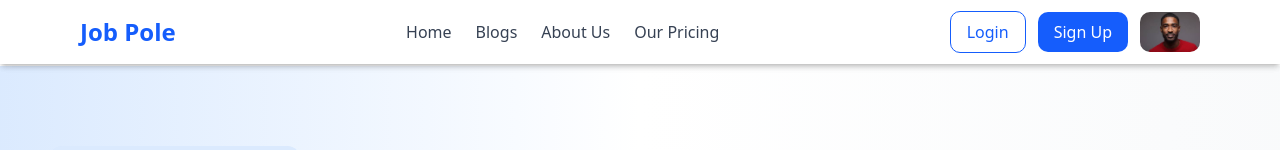
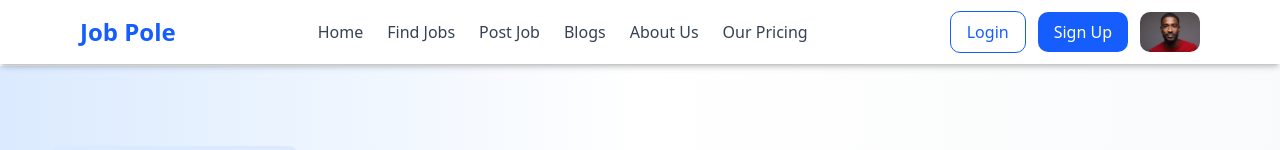
Before and after one commit to MdBiplob13/Job_Portal, a Next.js app: page / in a window 1280 px wide. Shown: the top 150 px of the page. Built offline with nearby package versions, Linux system fonts and the light colour scheme.

Commit message:
update navbar

```diff
--- a/app/components/Navbar/Navbar.jsx
+++ b/app/components/Navbar/Navbar.jsx
@@ -12,6 +12,8 @@ const Navbar = () => {
 
   const navLinks = [
     { name: "Home", path: "/" },
+    { name: "Find Jobs", path: "/pages/searchAJob" },
+    { name: "Post Job", path: "/pages/postAJob" },
     { name: "Blogs", path: "/pages/blogs" },
     { name: "About Us", path: "/pages/aboutUs" },
     { name: "Our Pricing", path: "/pages/pricing" },
```
